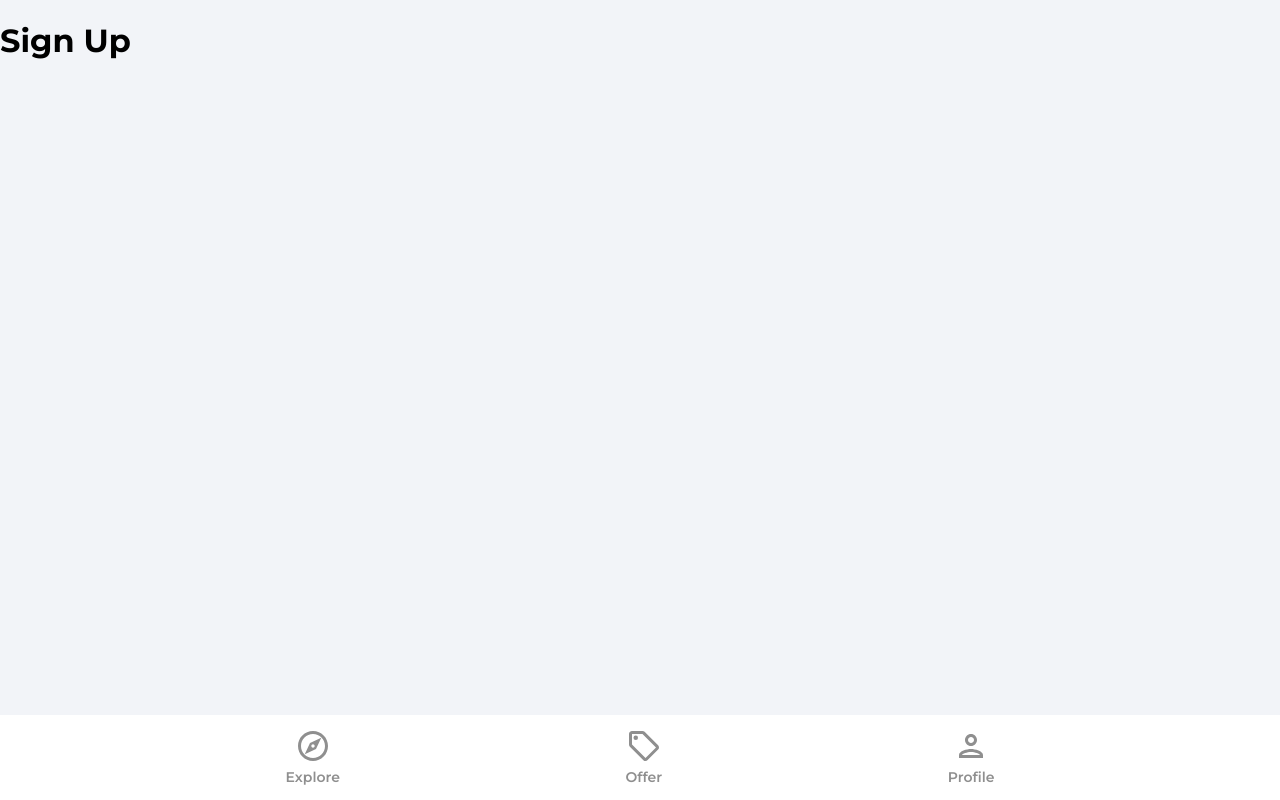
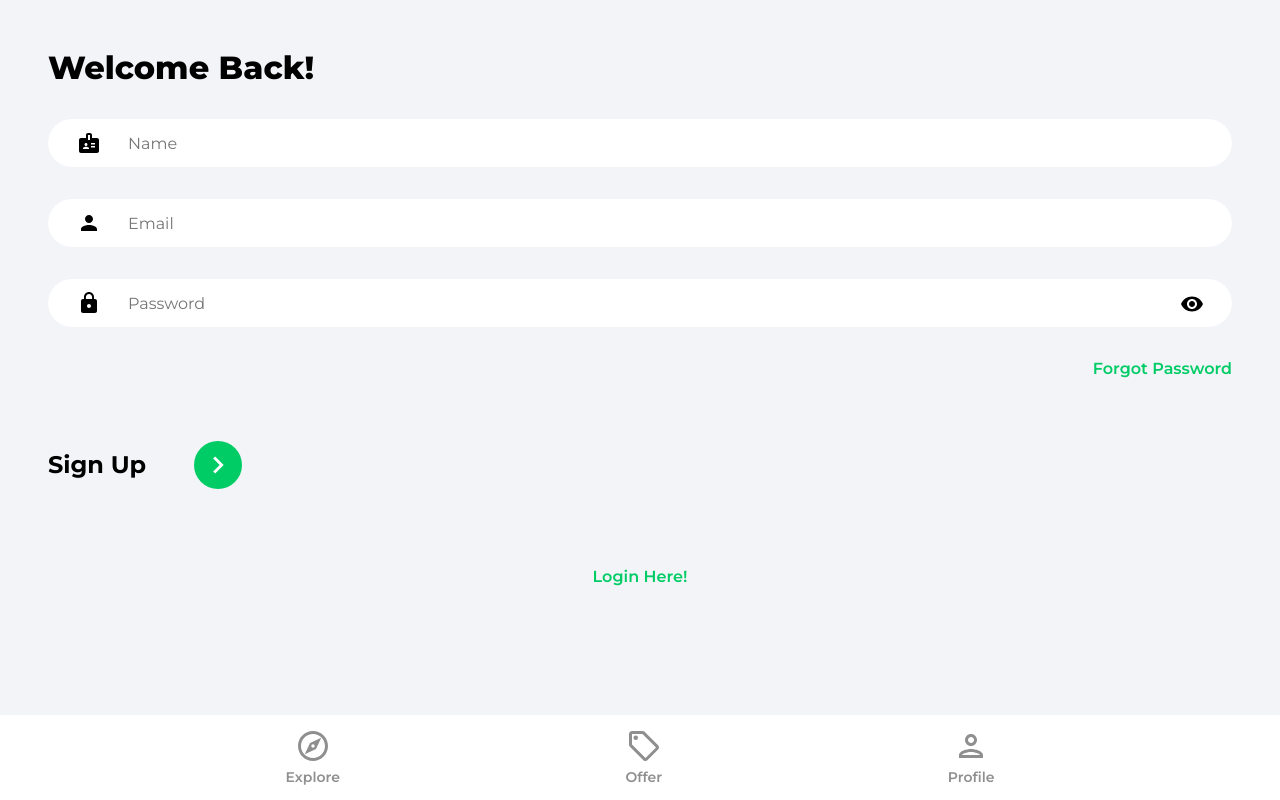
Before and after one commit to ajinkyacodes/house-marketplace-react-firebase, a React (Create React App) app: page /sign-up in a window 1280 px wide. Built offline with nearby package versions, Linux system fonts and the light colour scheme; the HTML template or start-up script is replaced by a standard one.

Commit message:
created sign-in and sign-up page components

```diff
--- a/src/pages/SignIn.jsx
+++ b/src/pages/SignIn.jsx
@@ -1,9 +1,73 @@
+import { useState } from "react";
+import { Link, useNavigate } from "react-router-dom";
+import { ReactComponent as ArrowRightIcon } from "../assets/svg/keyboardArrowRightIcon.svg";
+import visibilityIcon from "../assets/svg/visibilityIcon.svg";
+
 function SignIn() {
-    return (
-      <div>
-        <h1>Sign In</h1>
-      </div>
-    );
-  }
+  const [showPassword, setShowPassword] = useState(false);
+  const [formData, setFormData] = useState({
+    email: "",
+    password: "",
+  });
+  const { email, password } = formData;
 
-  export default SignIn;
+  const navigate = useNavigate();
+
+  const onChange = (e) => {
+    setFormData((prevState) => ({
+      ...prevState,
+      [e.target.id]: e.target.value,
+    }));
+  };
+
+  return (
+    <div className="pageContainer">
+      <header>
+        <p className="pageHeader">Welcome Back!</p>
+      </header>
+      <main>
+        <form>
+          <input
+            type="email"
+            className="emailInput"
+            placeholder="Email"
+            id="email"
+            value={email}
+            onChange={onChange}
+          />
+          <div className="passwordInputDiv">
+            <input
+              type={showPassword ? "text" : "password"}
+              className="passwordInput"
+              placeholder="Password"
+              id="password"
+              value={password}
+              onChange={onChange}
+            />
+            <img
+              src={visibilityIcon}
+              alt="show password"
+              className="showPassword"
+              onClick={() => setShowPassword((prevState) => !prevState)}
+            />
+          </div>
+          <Link to="/forgot-password" className="forgotPasswordLink">
+            Forgot Password
+          </Link>
+          <div className="signInBar">
+            <p className="signInText">Sign In</p>
+            <button className="signInButton">
+              <ArrowRightIcon fill="#ffffff" width="34px" height="34px" />
+            </button>
+          </div>
+        </form>
+        {/** Google OAuth */}
+        <Link to="/sign-up" className="registerLink">
+          Don't have account? Sign Up Here!
+        </Link>
+      </main>
+    </div>
+  );
+}
+
+export default SignIn;
--- a/src/pages/SignUp.jsx
+++ b/src/pages/SignUp.jsx
@@ -1,9 +1,82 @@
+import { useState } from "react";
+import { Link, useNavigate } from "react-router-dom";
+import { ReactComponent as ArrowRightIcon } from "../assets/svg/keyboardArrowRightIcon.svg";
+import visibilityIcon from "../assets/svg/visibilityIcon.svg";
+
 function SignUp() {
-    return (
-      <div>
-        <h1>Sign Up</h1>
-      </div>
-    );
-  }
+  const [showPassword, setShowPassword] = useState(false);
+  const [formData, setFormData] = useState({
+    name: "",
+    email: "",
+    password: "",
+  });
+  const { name, email, password } = formData;
 
-  export default SignUp;
+  const navigate = useNavigate();
+
+  const onChange = (e) => {
+    setFormData((prevState) => ({
+      ...prevState,
+      [e.target.id]: e.target.value,
+    }));
+  };
+
+  return (
+    <div className="pageContainer">
+      <header>
+        <p className="pageHeader">Welcome Back!</p>
+      </header>
+      <main>
+        <form>
+        <input
+            type="text"
+            className="nameInput"
+            placeholder="Name"
+            id="name"
+            value={name}
+            onChange={onChange}
+          />
+          <input
+            type="email"
+            className="emailInput"
+            placeholder="Email"
+            id="email"
+            value={email}
+            onChange={onChange}
+          />
+          <div className="passwordInputDiv">
+            <input
+              type={showPassword ? "text" : "password"}
+              className="passwordInput"
+              placeholder="Password"
+              id="password"
+              value={password}
+              onChange={onChange}
+            />
+            <img
+              src={visibilityIcon}
+              alt="show password"
+              className="showPassword"
+              onClick={() => setShowPassword((prevState) => !prevState)}
+            />
+          </div>
+          <Link to="/forgot-password" className="forgotPasswordLink">
+            Forgot Password
+          </Link>
+          <div className="signUpBar">
+            <p className="signUpText">Sign Up</p>
+            <button className="signUpButton">
+              <ArrowRightIcon fill="#ffffff" width="34px" height="34px" />
+            </button>
+          </div>
+        </form>
+        {/** Google OAuth */}
+        <Link to="/sign-in" className="registerLink">
+          Login Here!
+        </Link>
+      </main>
+    </div>
+  );
+}
+
+export default SignUp;
```
